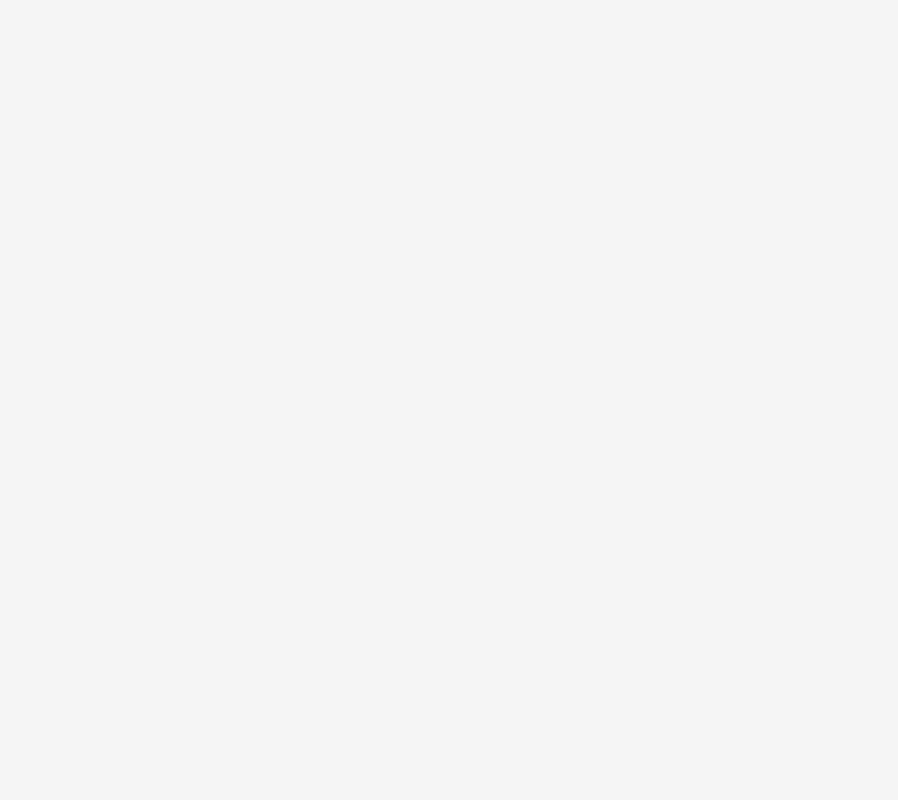
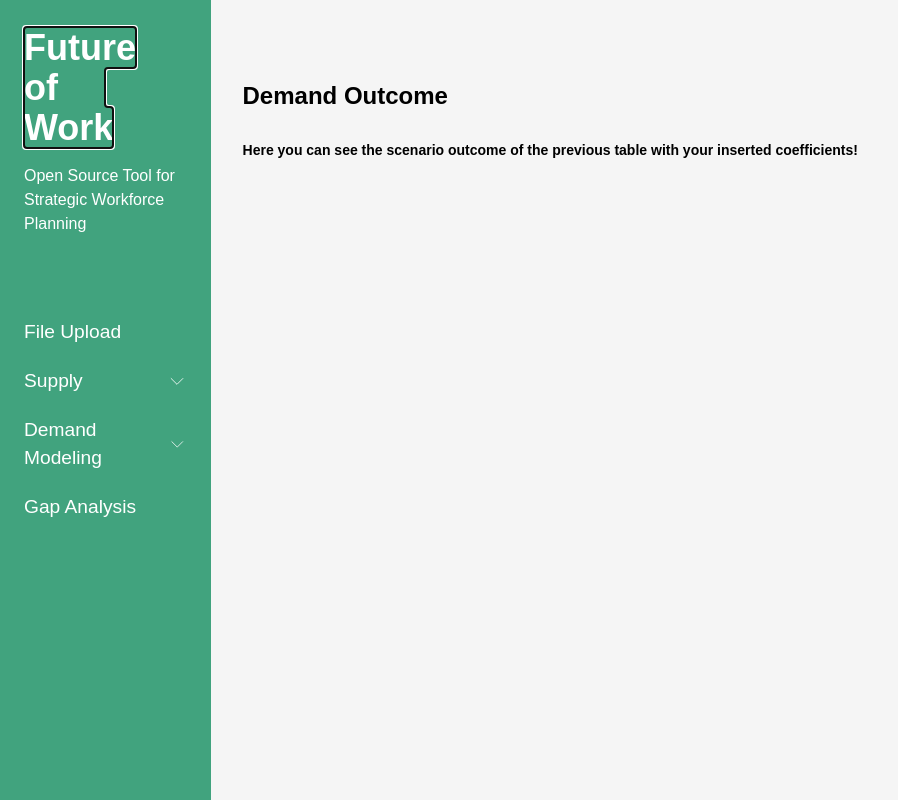
Before and after one commit to osoc21/Future-of-Work, a Svelte app in the folder frontend/: page /demand-outcome in a window 1280 px wide. Shown: the whole page, without its empty margins (0-898 px from the left). Built offline with nearby package versions, Linux system fonts and the light colour scheme.

Commit message:
created Demand Outcome page

```diff
--- a/frontend/src/App.svelte
+++ b/frontend/src/App.svelte
@@ -7,6 +7,7 @@
   import SupplyTable from './pages/SupplyTable.svelte';
   import SupplyGraph from './pages/SupplyGraph.svelte';
   import DemandParameters from './pages/DemandParameters.svelte';
+  import DemandOutcome from './pages/DemandOutcome.svelte';
 
 </script>
 
@@ -32,4 +33,7 @@
   <Route path="/demand-parameters">
     <DemandParameters />
   </Route>
+  <Route path="/demand-outcome">
+    <DemandOutcome />
+  </Route>
 </Router>
--- a/frontend/src/app.postcss
+++ b/frontend/src/app.postcss
@@ -30,7 +30,7 @@ option {
 }
 
 mark {
-  @apply bg-green-200;
+  background-color: #41a37e;
 }
 
 tr:nth-child(even) {
--- a/frontend/src/components/Navigation.svelte
+++ b/frontend/src/components/Navigation.svelte
@@ -79,8 +79,11 @@
               <a href={'#'} class="block py-2.5 px-6 text-white">Parameters</a>
             </Link>
           </li>
-          <li><a href={'#'} class="block py-2.5 px-6 text-white">Build Scenario</a></li>
-          <li><a href={'#'} class="block py-2.5 px-6 text-white">Outcome</a></li>
+          <li>
+            <Link to="/demand-outcome">
+            <a href={'#'} class="block py-2.5 px-6 text-white">Outcome</a>
+            </Link>
+          </li>
           <li><a href={'#'} class="block py-2.5 px-6 text-white">Visualization</a></li>
         </ul>
       </li>
--- /dev/null
+++ b/frontend/src/pages/DemandOutcome.svelte
@@ -0,0 +1,20 @@
+<script>
+    import AppLayout from '../components/AppLayout.svelte';
+
+  </script>
+
+
+  <AppLayout>
+    <div class="relative flex container-flex mb-36">
+      <div class="flex-1 font-bold space-y-7">
+        <h1 class="text-2xl">Demand Outcome</h1>
+        <p>
+            Here you can see the scenario outcome of the previous table with your inserted coefficients!
+        </p>
+
+      </div>
+    </div>
+  </AppLayout>
+
+  <style>
+  </style>
--- a/frontend/src/pages/SupplyTable.svelte
+++ b/frontend/src/pages/SupplyTable.svelte
@@ -3,6 +3,7 @@
 
   import AppLayout from '../components/AppLayout.svelte';
   import Attrition from '../components/Attrition.svelte';
+  import DefaultButton from '../components/DefaultButton.svelte';
 
   let promise = fetchWorkforceData;
   let sourceJson = 'users';
```
